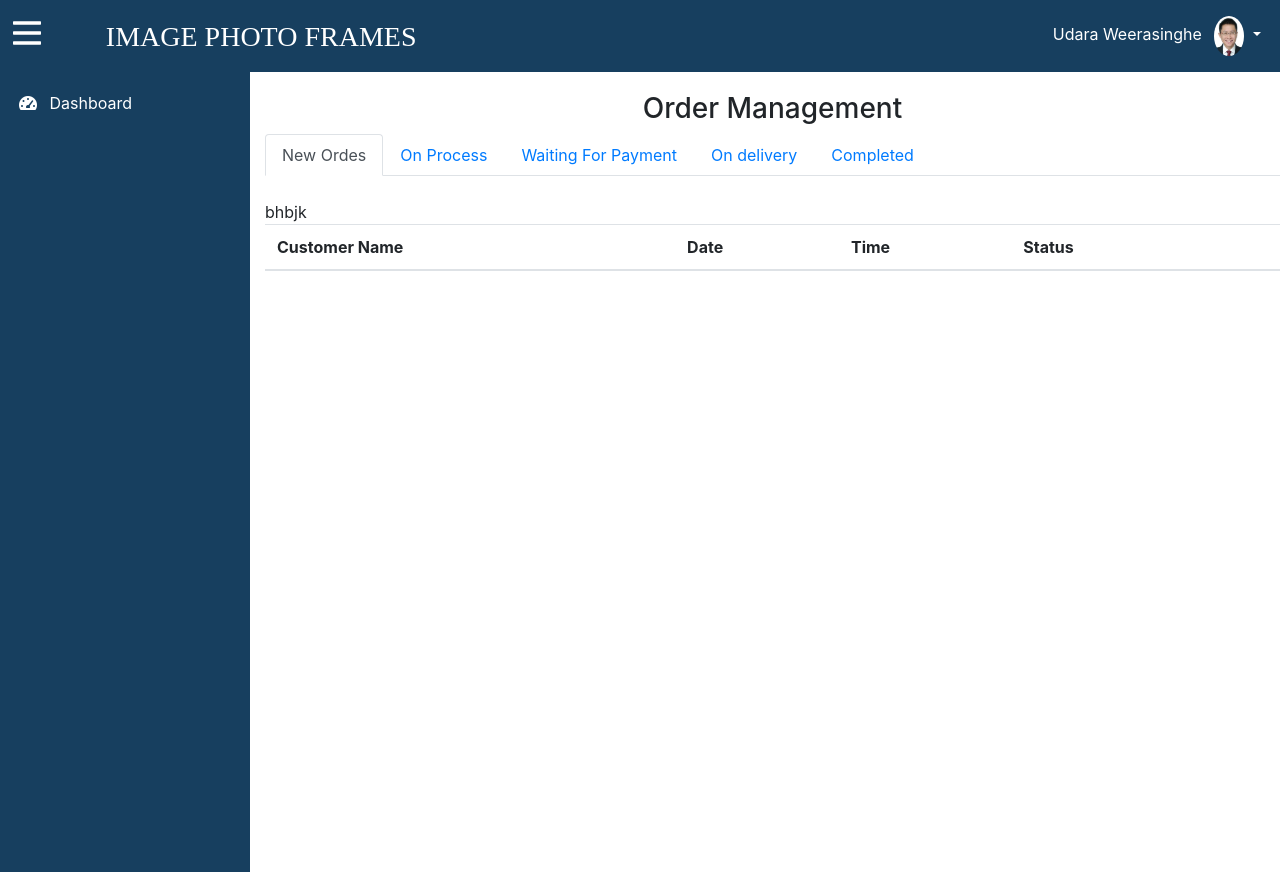
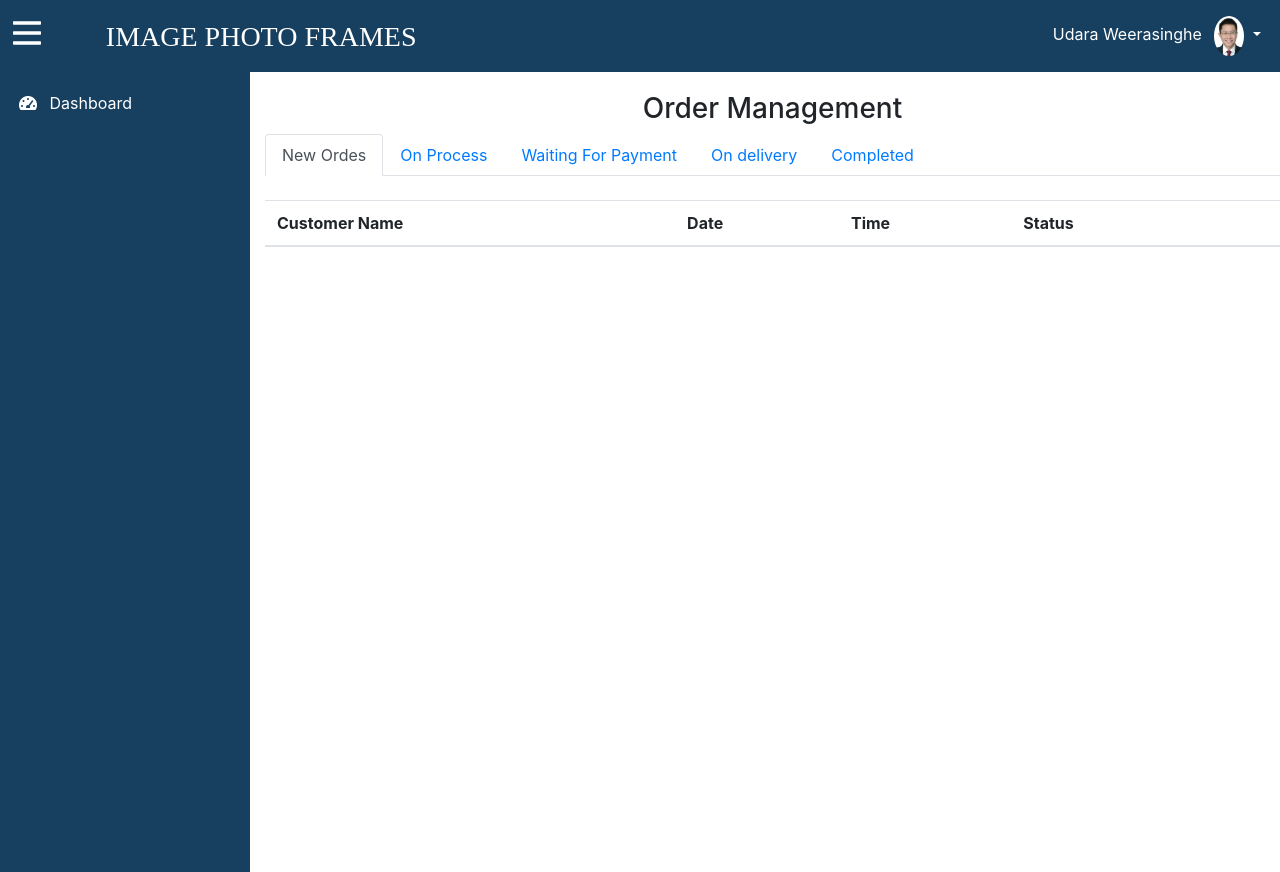
Before and after one commit to UdaraWeerasinghe/ImagePhotoFrame, a PHP site: page /order.php in a window 1280 px wide. Run offline with PHP 8.4, Linux system fonts and the light colour scheme; the visitor is signed in with stand-in values (Sample User, id 1); data that the repository does not hold is empty.

Commit message:
Update order.php
erase a unwonted part

```diff
--- a/app/view/order.php
+++ b/app/view/order.php
@@ -78,7 +78,6 @@
                                 <th>Time</th>
                                 <th>Status</th>
                                 <th></th>
-                                bhbjk
                             </tr>
                         </thead>
                         <tbody>
```
